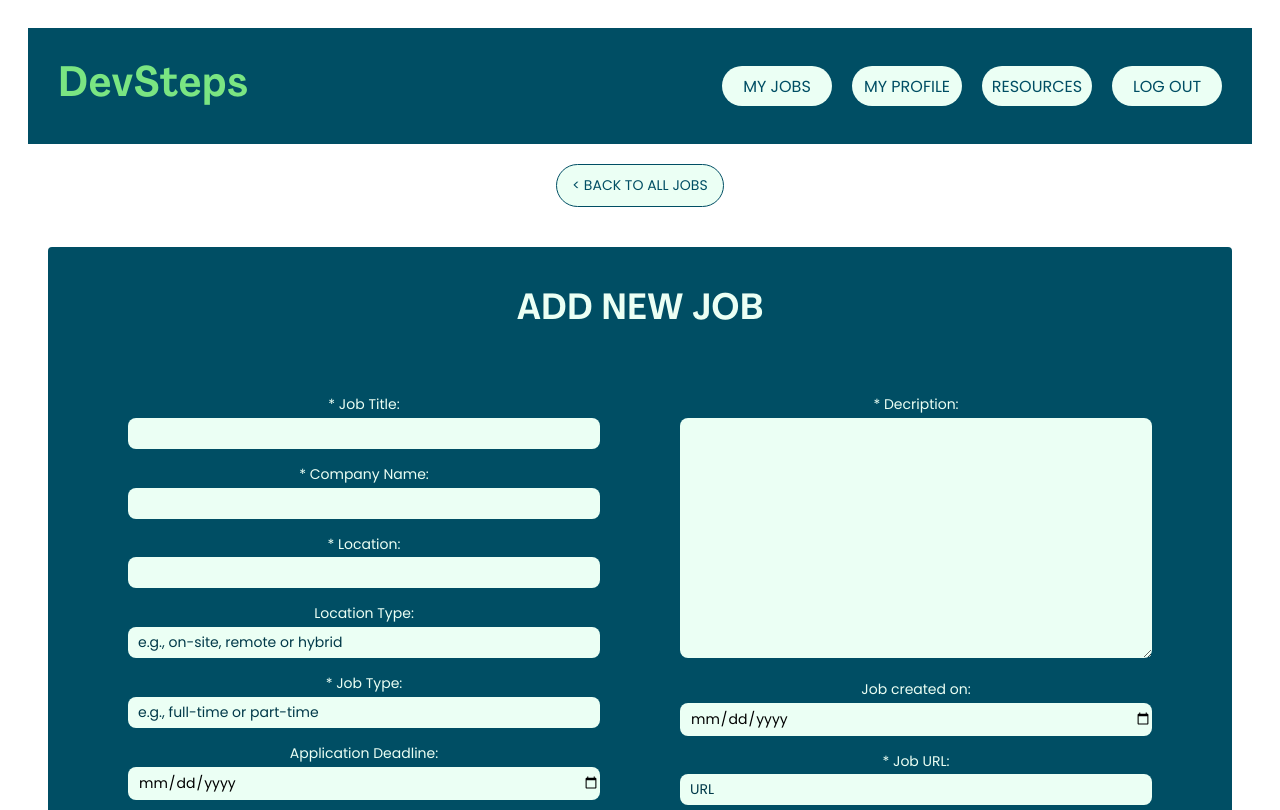
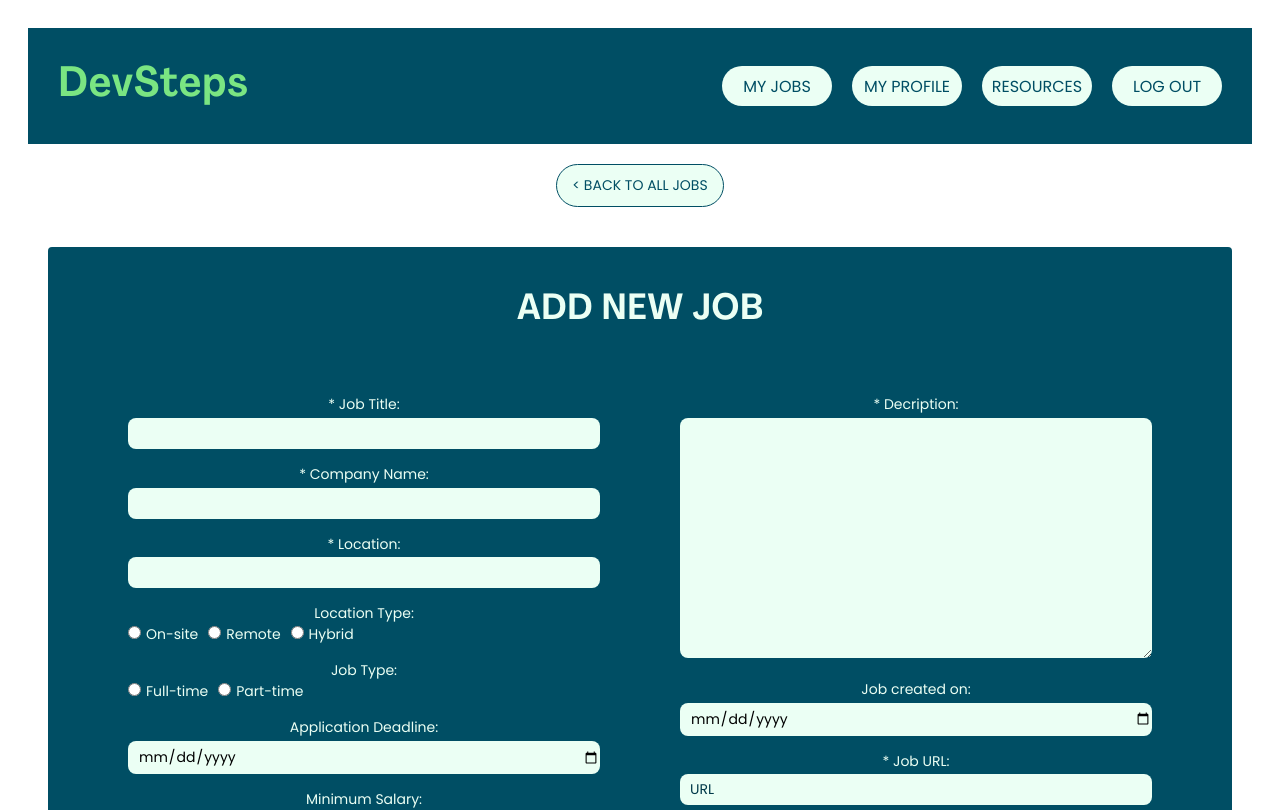
Before and after one commit to vicrodgim/finalmvp, a React (Vite) app in the folder client/: page /add-jobs in a window 1280 px wide. Shown: the top 810 px of the page. Built offline with nearby package versions, Linux system fonts and the light colour scheme; sample sign-in values are in the browser's storage.

Commit message:
final touches

```diff
--- a/client/src/components/HomePage.jsx
+++ b/client/src/components/HomePage.jsx
@@ -17,13 +17,13 @@ const HomePage = (/* { isLoggedIn } */) => {
         <p>
           DevSteps is a job tracking and learning platform tailored for coding
           bootcamp graduates. It streamlines the job search process by helping
-          users efficiently organize opportunities, track applications, and work
-          toward securing their first developer role.
+          you efficiently organize opportunities, track applications, and work
+          toward securing your first developer role.
         </p>
         <p>
           Alongside job tracking, DevSteps provides learning resources to
-          enhance coding skills, ensuring that users stay competitive and
-          continue growing their skills throughout their job hunt.
+          enhance coding skills, ensuring that you stay competitive and continue
+          growing your skills throughout their job hunt.
         </p>
         <div className="hmpg-nav-buttons">
           {!auth.isLoggedIn ? (
--- a/client/src/components/JobForm/AddJobForm.css
+++ b/client/src/components/JobForm/AddJobForm.css
@@ -17,6 +17,7 @@
 .add-job-form-container form input[type="date"],
 .add-job-form-container form input[type="url"],
 .add-job-form-container form textarea,
+.add-job-form-container form select,
 #skills {
   margin-top: 0.2em;
   width: 100%;
@@ -37,3 +38,12 @@
   gap: 15px;
   padding: 40px;
 }
+
+.radio-buttons {
+  display: flex;
+  gap: 10px;
+}
+
+.radio-buttons input {
+  margin-right: 5px;
+}
--- a/client/src/components/JobForm/AddJobForm.jsx
+++ b/client/src/components/JobForm/AddJobForm.jsx
@@ -81,6 +81,7 @@ const AddJobForm = () => {
         url: "",
         skills: [],
       });
+      navigate("/jobs");
     } catch (error) {
       console.log("Error adding the job:", error.message);
     }
@@ -116,6 +117,7 @@ const AddJobForm = () => {
                   required
                 />
               </label>
+
               <label htmlFor="location">
                 * Location:
                 <input
@@ -127,7 +129,7 @@ const AddJobForm = () => {
                   required
                 />
               </label>
-              <label htmlFor="location_type">
+              {/* <label htmlFor="location_type">
                 Location Type:
                 <input
                   type="text"
@@ -149,6 +151,67 @@ const AddJobForm = () => {
                   placeholder="e.g., full-time or part-time"
                   required
                 />
+              </label> */}
+              <label htmlFor="location_type">
+                Location Type:
+                <div className="radio-buttons">
+                  <label>
+                    <input
+                      type="radio"
+                      name="location_type"
+                      value="on-site"
+                      checked={form.location_type === "on-site"}
+                      onChange={handleChange}
+                    />
+                    On-site
+                  </label>
+                  <label>
+                    <input
+                      type="radio"
+                      name="location_type"
+                      value="remote"
+                      checked={form.location_type === "remote"}
+                      onChange={handleChange}
+                    />
+                    Remote
+                  </label>
+                  <label>
+                    <input
+                      type="radio"
+                      name="location_type"
+                      value="hybrid"
+                      checked={form.location_type === "hybrid"}
+                      onChange={handleChange}
+                    />
+                    Hybrid
+                  </label>
+                </div>
+              </label>
+
+              <label htmlFor="type">
+                Job Type:
+                <div className="radio-buttons">
+                  <label>
+                    <input
+                      type="radio"
+                      name="type"
+                      value="full-time"
+                      checked={form.type === "full-time"}
+                      onChange={handleChange}
+                    />
+                    Full-time
+                  </label>
+                  <label>
+                    <input
+                      type="radio"
+                      name="type"
+                      value="part-time"
+                      checked={form.type === "part-time"}
+                      onChange={handleChange}
+                    />
+                    Part-time
+                  </label>
+                </div>
               </label>
 
               <label htmlFor="date_range">
--- a/client/src/components/JobsList/JobsList.css
+++ b/client/src/components/JobsList/JobsList.css
@@ -2,15 +2,20 @@
   display: flex;
 }
 
+.jobs-container {
+  margin: 20px;
+  width: 100%;
+}
+
 .job-list-container {
+
   padding: 20px 0;
   display: flex;
   flex-direction: column;
   gap: 10px;
-}
 
 
-
+}
 
 .job-list-container .header {
   background-color: var(--darkcolor);
@@ -19,10 +24,7 @@
 }
 .no-items.alert {
   margin-top: 20px;
-}
-
-.jobs-container {
-  margin: 20px;
+  text-align: center;
 }
 
 .fake-button {
--- a/client/src/components/JobsList/JobsList.jsx
+++ b/client/src/components/JobsList/JobsList.jsx
@@ -64,11 +64,13 @@ const JobsList = () => {
         clearFilters={clearFilters}
       />
       <div className="jobs-container">
-        <BodyNavButton
-          className="add-new-job"
-          text="Add a new job"
-          clickFunction={handleClick}
-        />
+        {
+          <BodyNavButton
+            className="add-new-job"
+            text="Add a new job"
+            clickFunction={handleClick}
+          />
+        }
         <h2> MY JOBS</h2>
         {noJobs ? (
           <p className="no-items alert">
--- a/client/src/components/Login.jsx
+++ b/client/src/components/Login.jsx
@@ -29,7 +29,7 @@ const Login = () => {
     try {
       const result = await auth.login(credentials);
       if (result.message === "login successful") {
-        navigate("/jobs");
+        navigate("/my-profile");
       } else {
         setErrorMessage(result.message);
       }
--- a/client/src/components/Register.jsx
+++ b/client/src/components/Register.jsx
@@ -55,14 +55,18 @@ function Register() {
         "http://localhost:4000/api/users",
         registerForm
       );
-      onFileUpload();
+      await onFileUpload();
       console.log(response.config.data.password);
       console.log(response);
 
       setSuccess(true);
       setError(false);
       setRegisterForm(emptyForm);
-      navigate("/login");
+
+      //delay navigation by 2 seconds to allow success alert to display
+      setTimeout(() => {
+        navigate("/login");
+      }, 2000);
     } catch (error) {
       if (error.response?.status === 409) {
         setEmailExistsError(true); //error code 409 means email already exists
```
Also changed, not shown: 2 other files (tests, documents, lock files or other folders).
